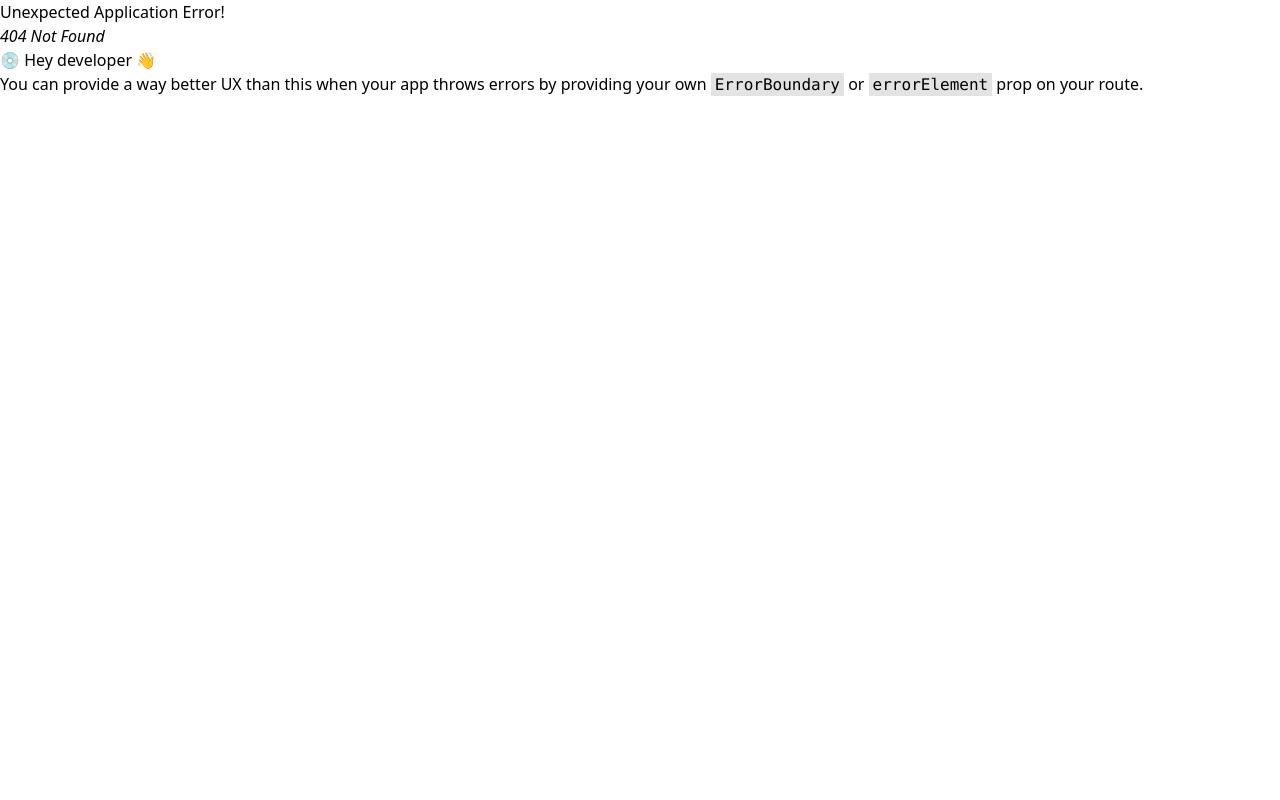
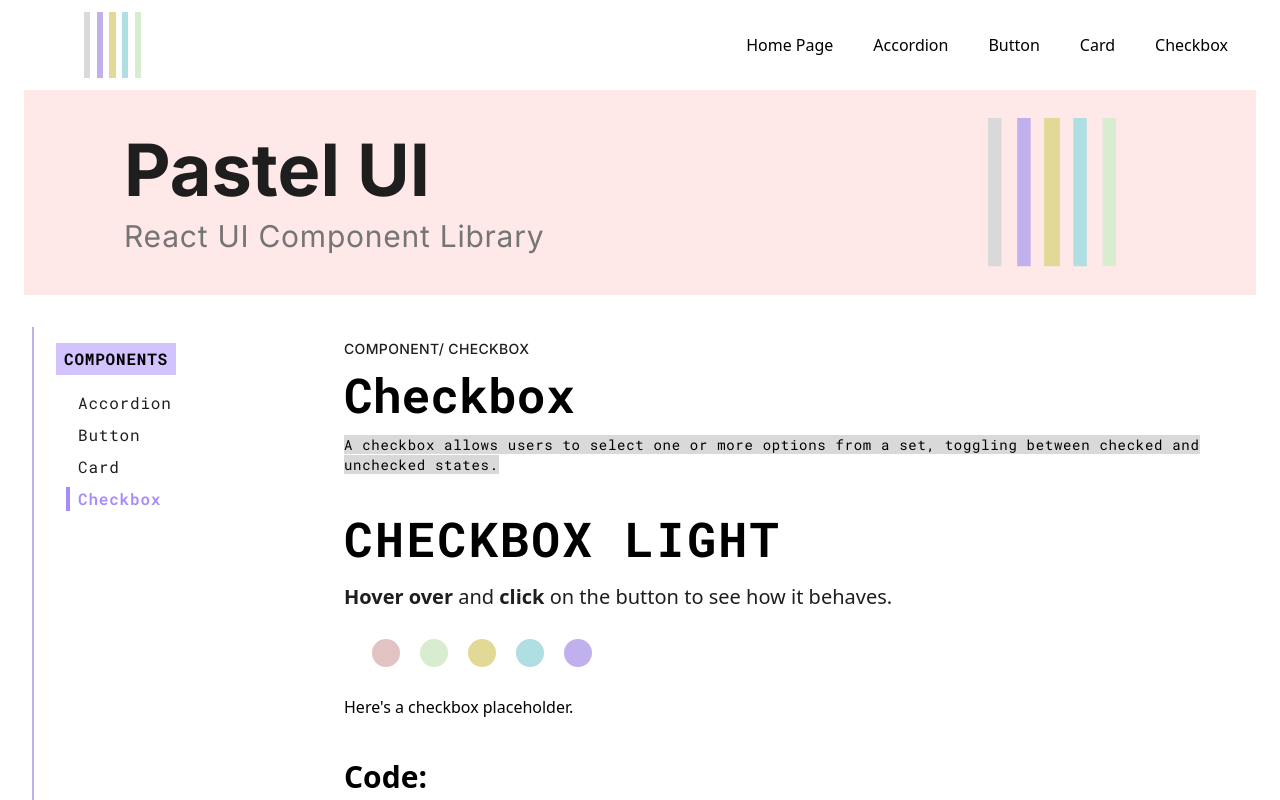
Before and after one commit to nataliakuntic/pastel-ui, a React (Vite) app: page /checkbox in a window 1280 px wide. Before the commit this address had no page. Shown: the top 800 px of the page. Built offline with nearby package versions, Linux system fonts and the light colour scheme.

Commit message:
Add new checkbox component boilerplate
Added a page for Checkbox, all the needed starting files and imports,
updated react router links.

```diff
--- a/src/App.tsx
+++ b/src/App.tsx
@@ -4,6 +4,7 @@ import HomePage from "./pastel-ui-website/pages/HomePage";
 import AccordionPage from "./pastel-ui-website/pages/AccordionPage";
 import ButtonPage from "./pastel-ui-website/pages/ButtonPage";
 import CardPage from "./pastel-ui-website/pages/CardPage";
+import CheckboxPage from "./pastel-ui-website/pages/CheckboxPage";
 
 const router = createBrowserRouter([
   {
@@ -26,6 +27,10 @@ const router = createBrowserRouter([
         path: "/card",
         element: <CardPage />,
       },
+      {
+        path: "/checkbox",
+        element: <CheckboxPage />,
+      },
     ],
   },
 ]);
--- /dev/null
+++ b/src/pastel-ui-library/components/Checkbox/Checkbox.tsx
@@ -0,0 +1,5 @@
+const Checkbox: React.FC = () => {
+  return <div>Here's a checkbox placeholder.</div>;
+};
+
+export default Checkbox;
--- /dev/null
+++ b/src/pastel-ui-website/pages/CheckboxPage.tsx
@@ -0,0 +1,49 @@
+import Checkbox from "../../pastel-ui-library/components/Checkbox/Checkbox";
+import ComponentHeading from "./partials/ComponentHeading";
+import ComponentVariantHeading from "./partials/ComponentVariantHeading";
+import ComponentBreadcrumb from "./partials/ComponentBreadcrumb";
+import ComponentDescription from "./partials/ComponentDescription";
+import ParagraphText from "./partials/ParagraphText";
+import SubsectionHeading from "./partials/SubsectionHeading";
+import ColorSchemePicker from "./partials/ColorSchemePicker";
+import { useState } from "react";
+import { ThemeName } from "../../pastel-ui-library/types";
+
+const CheckboxPage: React.FC = () => {
+  const [scheme, setScheme] = useState<ThemeName>("dustyrose");
+
+  return (
+    <div>
+      <ComponentBreadcrumb>Component/ Checkbox</ComponentBreadcrumb>
+
+      <ComponentHeading>Checkbox</ComponentHeading>
+
+      <ComponentDescription>
+        A checkbox allows users to select one or more options from a set,
+        toggling between checked and unchecked states.
+      </ComponentDescription>
+
+      <ComponentVariantHeading>Checkbox Light</ComponentVariantHeading>
+
+      <ParagraphText>
+        <span className="font-bold">Hover over</span> and{" "}
+        <span className="font-bold">click</span> on the button to see how it
+        behaves.
+      </ParagraphText>
+
+      <ColorSchemePicker onSelect={setScheme} />
+
+      <Checkbox />
+
+      <SubsectionHeading>Code:</SubsectionHeading>
+
+      <ComponentVariantHeading>Checkbox Dark</ComponentVariantHeading>
+
+      <Checkbox />
+
+      <SubsectionHeading>Code:</SubsectionHeading>
+    </div>
+  );
+};
+
+export default CheckboxPage;
--- a/src/pastel-ui-website/pages/HomePage.tsx
+++ b/src/pastel-ui-website/pages/HomePage.tsx
@@ -10,7 +10,10 @@ const HomePage: React.FC = () => {
     <div>
       <h1>HomePage</h1>
 
-      <p className="text-lilac">Text</p>
+      <p className="text-lilac">
+        This is a placeholder page for testing. It will be replaced with a
+        homepage.
+      </p>
 
       <ComponentBreadcrumb>Components/ Accordion</ComponentBreadcrumb>
       <ComponentHeading>Accordion</ComponentHeading>
--- a/src/pastel-ui-website/pages/layout/NavBar.tsx
+++ b/src/pastel-ui-website/pages/layout/NavBar.tsx
@@ -6,6 +6,8 @@ const NavBar: React.FC = () => {
       <NavLink to="/">Home Page</NavLink>
       <NavLink to="/accordion">Accordion</NavLink>
       <NavLink to="/button">Button</NavLink>
+      <NavLink to="/card">Card</NavLink>
+      <NavLink to="/checkbox">Checkbox</NavLink>
     </div>
   );
 };
--- a/src/pastel-ui-website/pages/layout/SideMenu.tsx
+++ b/src/pastel-ui-website/pages/layout/SideMenu.tsx
@@ -5,6 +5,7 @@ const links = [
   { to: "/accordion", label: "Accordion" },
   { to: "/button", label: "Button" },
   { to: "/card", label: "Card" },
+  { to: "/checkbox", label: "Checkbox" },
   // ...other links
 ];
 
```
